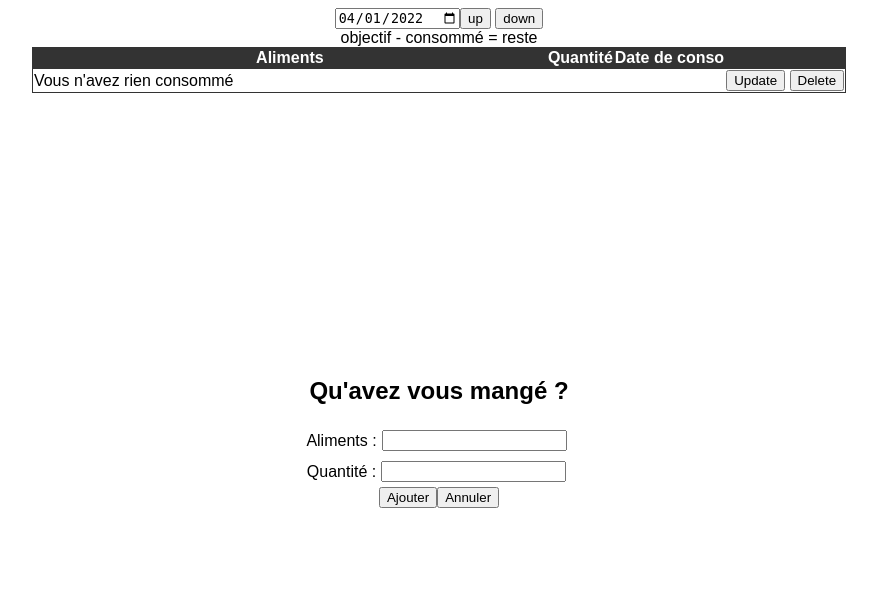
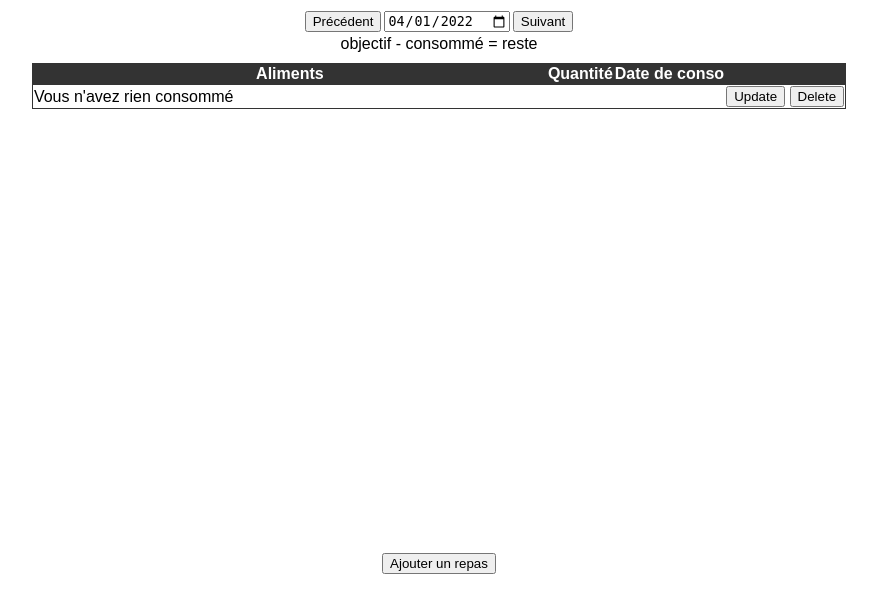
Before and after one commit to Guillaume-FAURE/iMangerMieux, a PHP site: page /frontend/journal.html in a window 1280 px wide. Shown: the top 613 px of the page, without its empty margins (201-1078 px from the left). Run offline with PHP 8.4, Linux system fonts and the light colour scheme; data that the repository does not hold is empty; some libraries are stand-ins or nearby versions.

Commit message:
done journal except kcal tracker

```diff
--- a/backend/food.php
+++ b/backend/food.php
@@ -51,7 +51,6 @@ switch ($_SERVER["REQUEST_METHOD"]) {
             } else {
                 echo "Error: " . $sql . "<br>" . $conn->error;
             }
-            $conn->close();
         } else if ($_POST['type'] == "create") {
             $name  = $_POST['name'];
             $energy  = $_POST['energy'];
@@ -76,7 +75,6 @@ switch ($_SERVER["REQUEST_METHOD"]) {
                     echo "Error: " . $sql . "<br>" . $conn->error;
                 }
             }
-            $conn->close();
         } else if ($_POST['type'] == "eaten") {
             $id = $_POST['id'];
             $sql = "SELECT food_id,name,eaten.time,eaten.quantity FROM eaten INNER JOIN foods ON foods.id=eaten.food_id WHERE eaten.person_id='$id'";
@@ -89,7 +87,6 @@ switch ($_SERVER["REQUEST_METHOD"]) {
             } else {
                 echo "empty";
             }
-            $conn->close();
         } else if ($_POST['type'] == "search") {
             $name = $_POST['name'];
             $sql = 'SELECT name FROM foods WHERE name LIKE "%' . $name . '%" LIMIT 5';
@@ -102,7 +99,7 @@ switch ($_SERVER["REQUEST_METHOD"]) {
             } else {
                 echo "error";
             }
-            $conn->close();
+
         } else if ($_POST['type'] == "newEaten") {
             $name = $_POST['food'];
             $id = $_POST['id'];
@@ -136,8 +133,7 @@ switch ($_SERVER["REQUEST_METHOD"]) {
                     echo "created";
                 }
             }
-
-            $conn->close();
-            break;
         }
+        $conn->close();
+        break;
 }
--- a/frontend/journal.css
+++ b/frontend/journal.css
@@ -12,29 +12,32 @@ thead {
 #foodCol {
   width: 40vw;
 }
-.arrow {
-  border: solid black;
-  border-width: 0 3px 3px 0;
-  display: inline-block;
-  padding: 3px;
-}
-.up {
-  transform: rotate(-135deg);
-  -webkit-transform: rotate(-135deg);
-}
-
-.down {
-  transform: rotate(45deg);
-  -webkit-transform: rotate(45deg);
-}
 #date {
   display: flex;
 }
-#arrow {
+#tableWrapper {
+  margin: 10px;
+  height: 70vh;
+  min-height: 60vh;
+  overflow-y: scroll;
+}
+#date {
+  margin: 3px;
   display: flex;
-  flex-direction: column;
-  margin-left: 5px;
+  flex-direction: row;
 }
-#tableWrapper {
-  height: 60vh;
+#down {
+  margin-right: 3px;
 }
+#up {
+  margin-left: 3px;
+}
+#btnWrap {
+  display: flex;
+  flex-direction: row;
+  justify-content: space-between;
+}
+#addFoodForm {
+  margin: 10px;
+  display: none;
+}
--- a/frontend/journal.html
+++ b/frontend/journal.html
@@ -5,7 +5,7 @@
     <meta http-equiv="X-UA-Compatible" content="IE=edge" />
     <meta name="viewport" content="width=device-width, initial-scale=1.0" />
     <script src="http://code.jquery.com/jquery-3.1.1.min.js" defer></script>
-    <script src="./scriptJournal.js" defer></script>
+    <script src="./journal.js" defer></script>
     <link rel="stylesheet" href="global.css" />
     <link rel="stylesheet" href="journal.css" />
 
@@ -13,13 +13,10 @@
   </head>
   <body>
     <div id="date">
+      <button id="down">Précédent</button>
       <input type="date" id="inputDate"></input>
-      <div>
-        <button id="up">up</button>
-        <button id="down">down</button>
-      </div>
+      <button id="up">Suivant</button>
     </div>
-
     <div>objectif - consommé = reste</div>
     <div id="tableWrapper">
       <table class="table">
@@ -34,7 +31,7 @@
       <tbody id="foodTableBody"></tbody>
     </table>
   </div>
-
+    <button id="addFood">Ajouter un repas</button>
     <form method="post" id="addFoodForm" action="">
       <div class="column">
         <h2>Qu'avez vous mangé ?</h2>
@@ -60,7 +57,8 @@
           <label for="inputQuantity" class="label"> Quantité : </label>
           <div>
             <input
-              type="text"
+              type="number"
+              min="0"
               class="form-control input"
               id="inputQuantity"
               required
@@ -70,12 +68,8 @@
       </div>
 
       <div id="btnWrap" class="row">
-        <div class="buttonWrapper row">
-          <button type="submit" id="btnAdd">Ajouter</button>
-        </div>
-        <div class="buttonWrapper row">
-          <button type="submit" id="return">Annuler</button>
-        </div>
+          <button type="button" id="btnAdd">Ajouter</button>
+          <button type="button" id="return">Annuler</button>
       </div>
     </form>
   </body>
--- a/frontend/scriptJournal.js
+++ b/frontend/journal.js
@@ -52,11 +52,22 @@ function displayList(list) {
 }
 
 $(document).ready(() => {
+  const returnBtn = document.getElementById("return");
   const inputDate = document.getElementById("inputDate");
   const upArrow = document.getElementById("up");
   const downArrow = document.getElementById("down");
   const btnAdd = document.getElementById("btnAdd");
   const inputFood = document.getElementById("inputFood");
+  const addFood = document.getElementById("addFood");
+  returnBtn.addEventListener("click", () => {
+    addFoodForm.style.display = "none";
+  });
+
+  addFood.addEventListener("click", () => {
+    document.getElementById("addFoodForm").style.display = "block";
+    addFood.style.display = "none";
+    addFood.style.display = "block";
+  });
   inputDate.addEventListener("change", () => {
     date = $("#inputDate").val();
     console.log(date);
@@ -131,7 +142,13 @@ $(document).ready(() => {
   btnAdd.addEventListener("click", () => {
     event.preventDefault();
     const food = $("#inputFood").val();
-    const number = $("#inputQuantity").val();
+    let number = $("#inputQuantity").val();
+    if (food === "") {
+      alert("Entrez un repas");
+    }
+    if (number === "") {
+      number = "1";
+    }
     $.ajax({
       method: "POST",
       url: "../backend/food.php",
@@ -146,6 +163,7 @@ $(document).ready(() => {
       if (data === "created" || data === "updated") {
         listEaten(date);
       } else {
+        console.log(data);
         alert("error during the creation in the tab eaten");
       }
     });
--- a/frontend/profil.html
+++ b/frontend/profil.html
@@ -7,7 +7,7 @@
     <link rel="stylesheet" href="profil.css" />
     <link rel="stylesheet" href="global.css" />
     <script src="http://code.jquery.com/jquery-3.1.1.min.js" defer></script>
-    <script src="scriptLogin.js" defer></script>
+    <script src="profil.js" defer></script>
     <title>Profil</title>
   </head>
   <body>
```
Also changed, not shown: frontend/global.css (indentation only), frontend/profil.js (renamed from frontend/scriptLogin.js).
